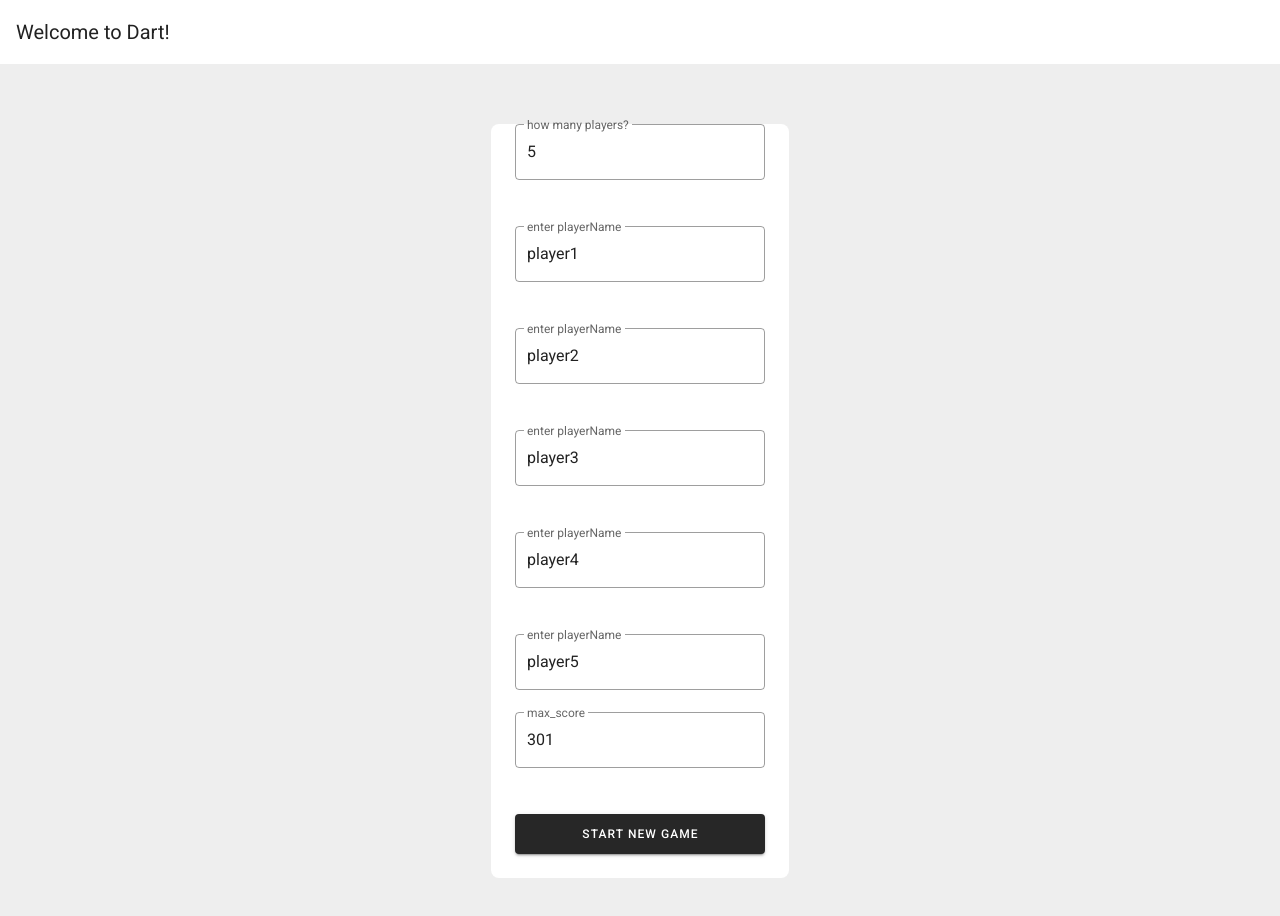
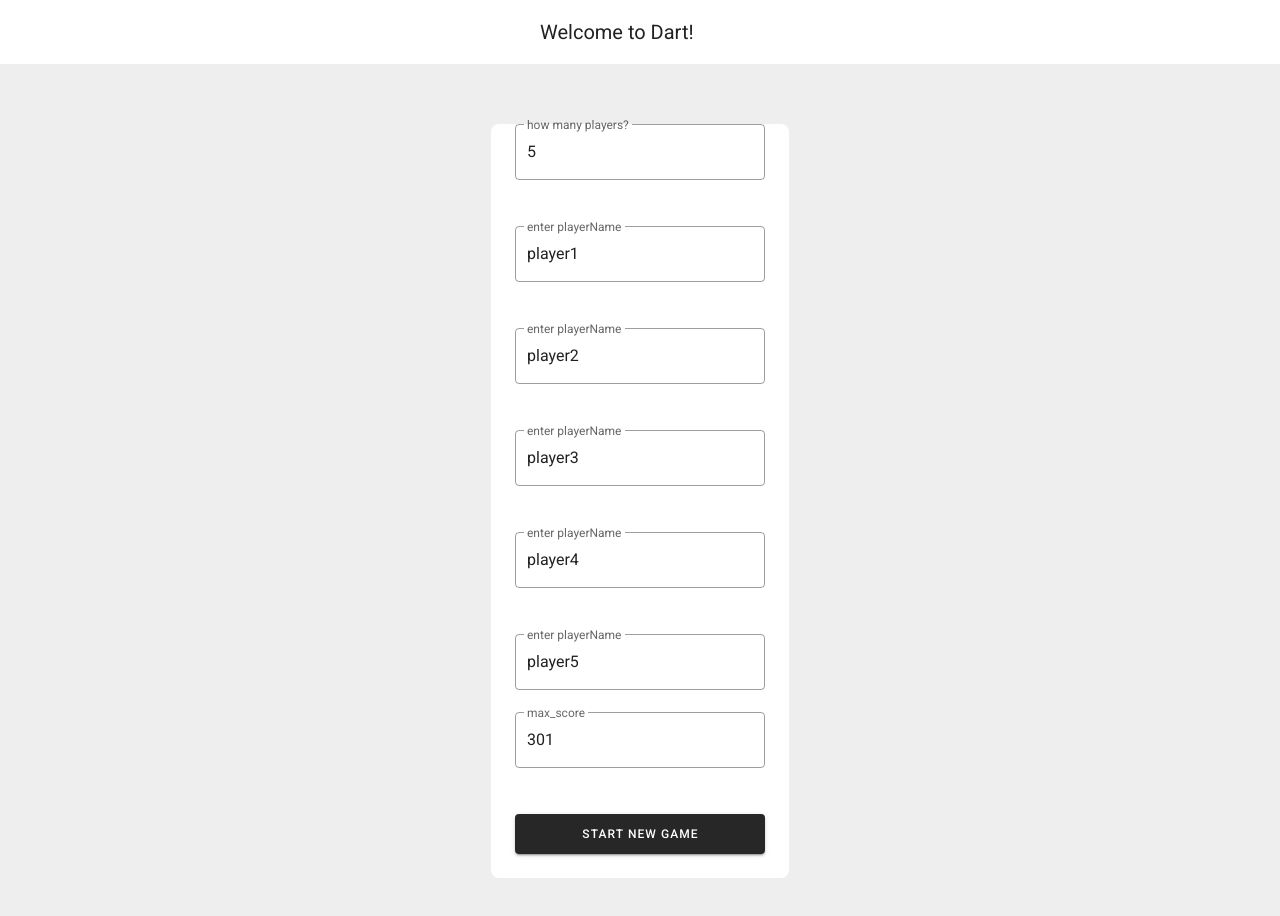
Before and after one commit to IZeybek/TeamProject-WiSe-DartImageProcessing, a Vue app in the folder dart-frontend/: page / in a window 1280 px wide. Shown: the top 916 px of the page. Built offline with nearby package versions, Linux system fonts and the light colour scheme; what vue-resize-text would draw is missing.

Commit message:
app bar title in center

```diff
--- a/dart-frontend/src/App.vue
+++ b/dart-frontend/src/App.vue
@@ -1,19 +1,16 @@
 <template>
-  <v-app id="inspire" >
-    <v-app-bar
-      app
-      color="white"
-      flat
-    >
-    <v-app-bar-title><div style="width: 200px;"> Welcome to Dart!</div></v-app-bar-title>
-
+  <v-app id="inspire">
+    <v-app-bar app color="white" flat>
+      <v-spacer />
+      <v-app-bar-title
+        ><div style="width: 200px">Welcome to Dart!</div></v-app-bar-title
+      >
+      <v-spacer />
     </v-app-bar>
 
     <v-main class="grey lighten-3">
       <router-view></router-view>
-      <v-container>
-
-      </v-container>
+      <v-container> </v-container>
     </v-main>
   </v-app>
 </template>
```
